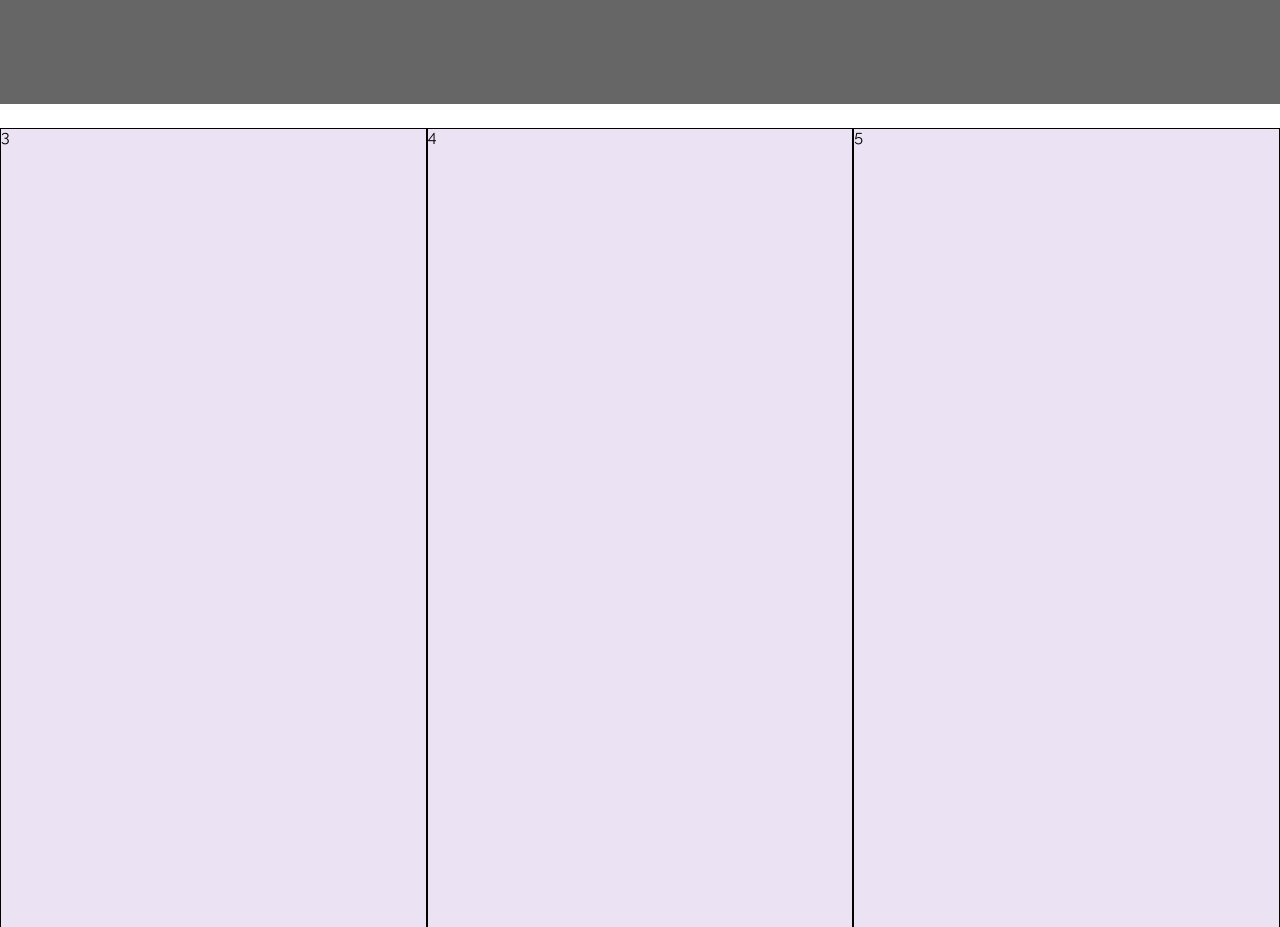
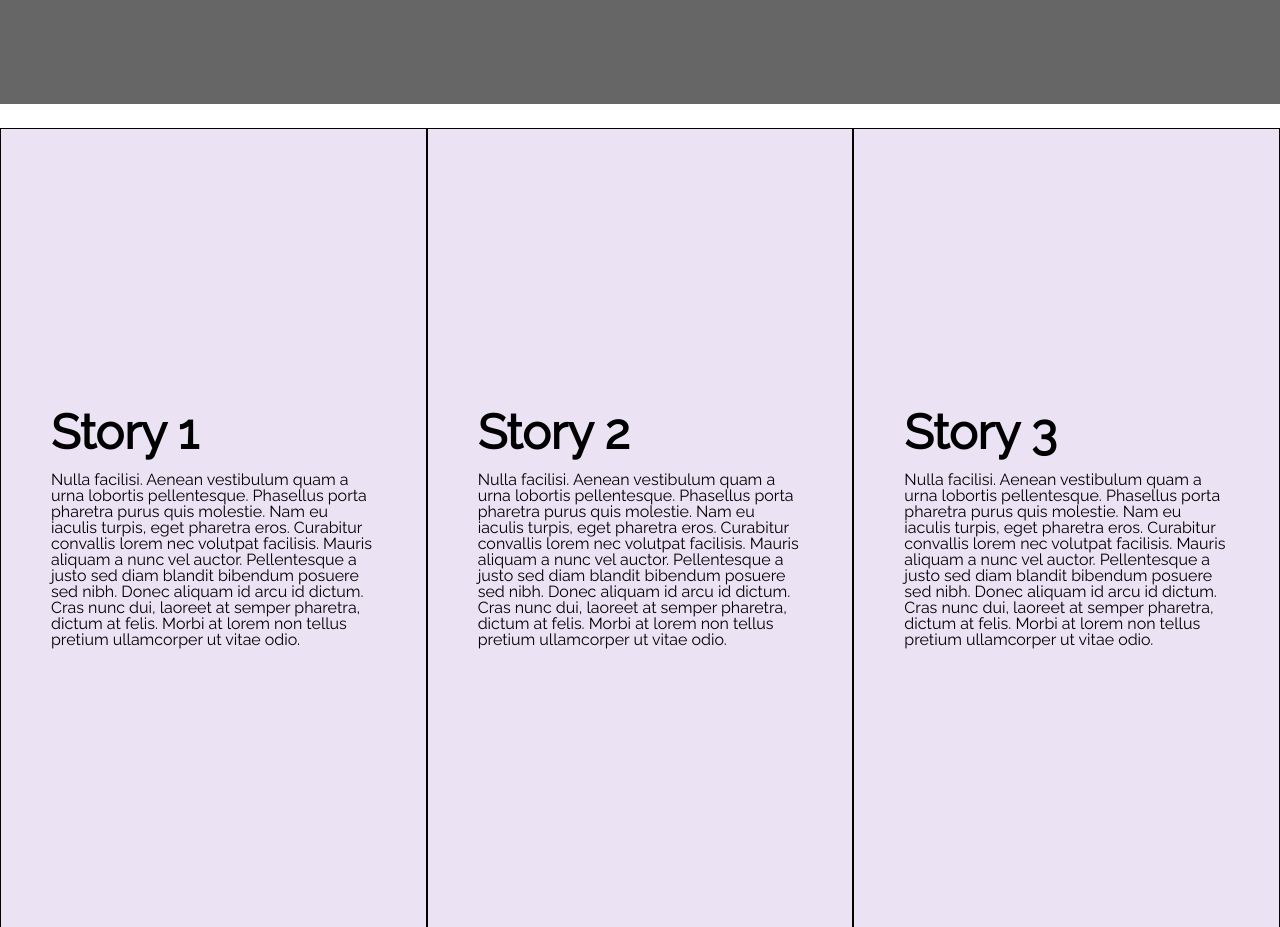
Before and after one commit to angarita-dev/smashing-magazine-teardown, a plain HTML site: page index.html in a window 1280 px wide. Shown: the part 1700-2627 px from the top of the page. Drawn offline with Linux system fonts and the light colour scheme.

Commit message:
added story boxes

```diff
--- a/index.html
+++ b/index.html
@@ -66,9 +66,18 @@
                 </section>
             </article>
         </div>
-        <div class="box-3">3</div>
-        <div class="box-4">4</div>
-        <div class="box-5">5</div>
+        <div class="box-3">
+            <h3 class="story">Story 1</h3>
+            <p>Nulla facilisi. Aenean vestibulum quam a urna lobortis pellentesque. Phasellus porta pharetra purus quis molestie. Nam eu iaculis turpis, eget pharetra eros. Curabitur convallis lorem nec volutpat facilisis. Mauris aliquam a nunc vel auctor. Pellentesque a justo sed diam blandit bibendum posuere sed nibh. Donec aliquam id arcu id dictum. Cras nunc dui, laoreet at semper pharetra, dictum at felis. Morbi at lorem non tellus pretium ullamcorper ut vitae odio.</p>
+        </div>
+        <div class="box-4">
+            <h3 class="story">Story 2</h3>
+            <p>Nulla facilisi. Aenean vestibulum quam a urna lobortis pellentesque. Phasellus porta pharetra purus quis molestie. Nam eu iaculis turpis, eget pharetra eros. Curabitur convallis lorem nec volutpat facilisis. Mauris aliquam a nunc vel auctor. Pellentesque a justo sed diam blandit bibendum posuere sed nibh. Donec aliquam id arcu id dictum. Cras nunc dui, laoreet at semper pharetra, dictum at felis. Morbi at lorem non tellus pretium ullamcorper ut vitae odio.</p>
+        </div>
+        <div class="box-5">
+            <h3 class="story">Story 3</h3>
+            <p>Nulla facilisi. Aenean vestibulum quam a urna lobortis pellentesque. Phasellus porta pharetra purus quis molestie. Nam eu iaculis turpis, eget pharetra eros. Curabitur convallis lorem nec volutpat facilisis. Mauris aliquam a nunc vel auctor. Pellentesque a justo sed diam blandit bibendum posuere sed nibh. Donec aliquam id arcu id dictum. Cras nunc dui, laoreet at semper pharetra, dictum at felis. Morbi at lorem non tellus pretium ullamcorper ut vitae odio.</p>
+        </div>
         <div class="box-6">6</div>
         <div class="box-7">7</div>
         <div class="box-8">8</div>
--- a/style/style.css
+++ b/style/style.css
@@ -208,3 +208,16 @@ h4 > span{
 	text-align: center;
 	color: #fff;
 }
+
+.box-3, .box-4, .box-5 {
+	display: flex;
+	flex-direction: column;
+	justify-content: center;
+	align-content: center;
+	padding: 50px;
+}
+
+.story {
+	font-size: 3em;
+	padding-bottom: 5%;
+}
```
